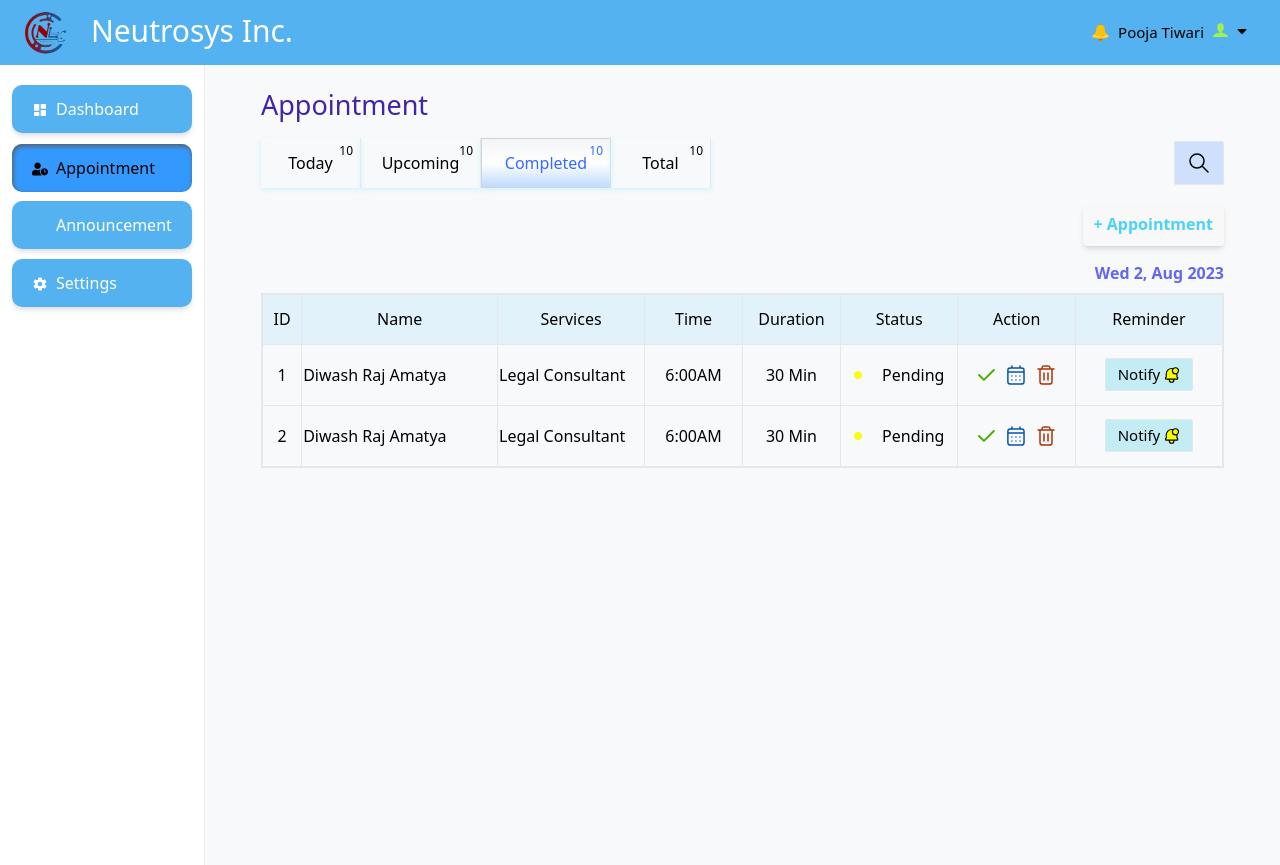
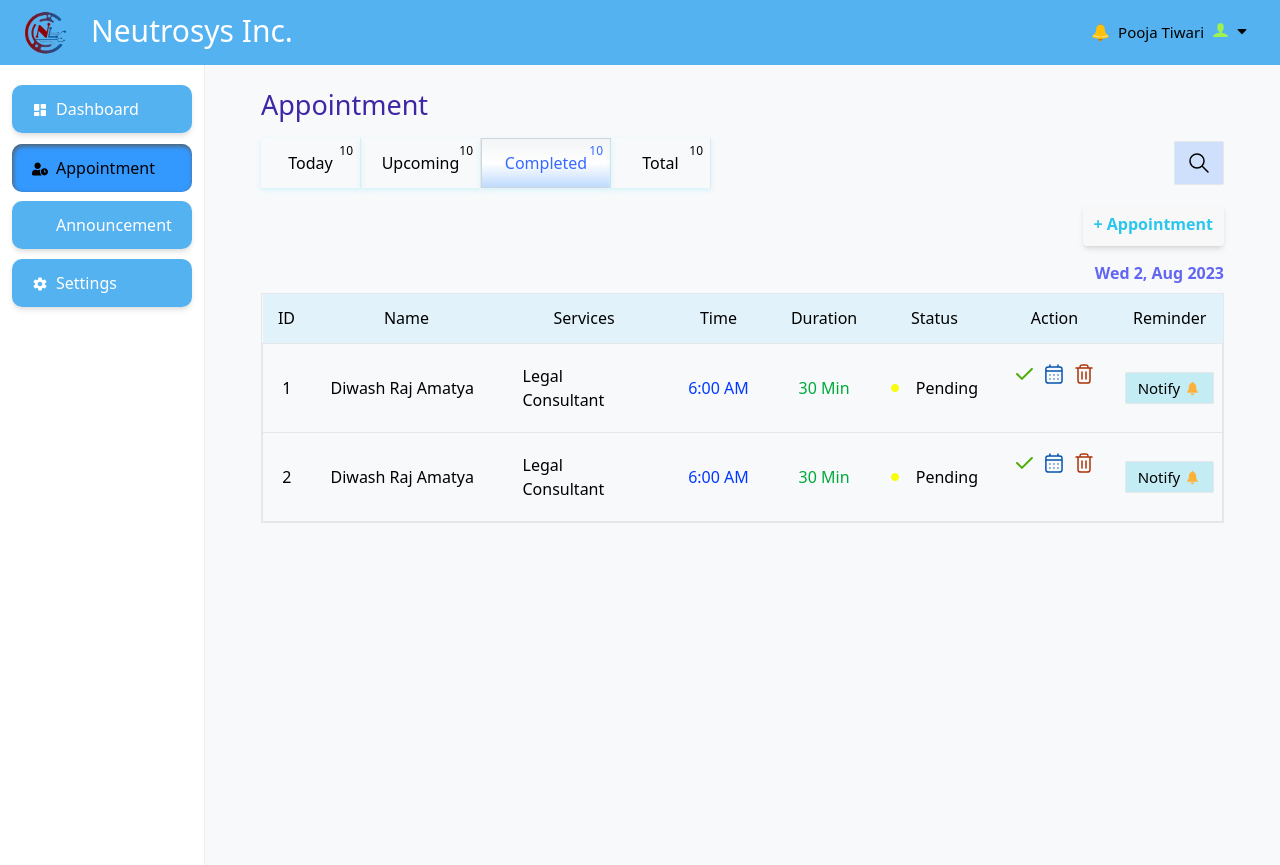
Before and after one commit to Ranjananeutroline/Appointment-Schedules, a React (Create React App) app: page /appointment in a window 1280 px wide. Both pictures are taken after a click on the button "Completed". Built offline with nearby package versions, Linux system fonts and the light colour scheme; no server answers; some icons are missing.

Commit message:
5th-sept

```diff
--- a/src/components/Appointment/Appointment.js
+++ b/src/components/Appointment/Appointment.js
@@ -297,7 +297,7 @@ function Appointment() {
         <button
             // onClick={onOpenModal2}
             onClick={onOpenModal}
-            className="bg-[#f8f8f8] px-[11px] pt-[8px] pb-[10px] text-[#4bd3f5] font-[600] shadow-md rounded-[4px] hover:bg-[#ffffff77]"
+            className="bg-[#f8f8f8] px-[11px] pt-[8px] pb-[10px] text-[#2cc6ec] font-[600] shadow-md rounded-[4px] add-appoint-btn"
           >
             + Appointment
           </button>
--- a/src/components/Appointment/Home.css
+++ b/src/components/Appointment/Home.css
@@ -26,6 +26,10 @@
   margin-top: 1rem;
 }
 
+.add-appoint-btn:hover{
+  box-shadow: rgba(0, 0, 0, 0.24) 0px 3px 8px;
+  color: #614BC3;
+}
 
 
 @media screen and (max-width: 800px) {
--- a/src/components/PrivateRoutes.jsx
+++ b/src/components/PrivateRoutes.jsx
@@ -5,7 +5,6 @@ import Settings from "../pages/Settings";
 import Announcement from "../pages/Announcement";
 import AppointmentsPage from "../pages/AppointmentsPage";
 import ProfilePage from "../pages/ProfilePage";
-
 
 
 const PrivateRoutes = () => {
--- a/src/shared/Table/Completed.js
+++ b/src/shared/Table/Completed.js
@@ -11,6 +11,7 @@ import Detail from "../AppointmentDetail/Detail";
 import AcceptTick from "../../assets/AcceptTick.svg";
 import Reschedule from "../../assets/Reschedule.svg";
 import Delete from "../../assets/delete.svg";
+import { IoIosNotifications } from 'react-icons/io';
 
 const closeIcon = (
   <svg
@@ -55,7 +56,7 @@ function Total() {
       contact: "9842411394",
       date: "2023/Jul/06",
       services: "Legal Consultant",
-      time: "6:00AM",
+      time: "6:00 AM",
       duration: "30 Min",
       color: "yellow",
       status: "Pending",
@@ -70,7 +71,7 @@ function Total() {
       contact: "9842411394",
       date: "2023/Jul/06",
       services: "Legal Consultant",
-      time: "6:00AM",
+      time: "6:00 AM",
       duration: "30 Min",
       color: "yellow",
       status: "Pending",
@@ -139,14 +140,14 @@ function Total() {
       <table className="w-[800px] md:w-full h-full">
         <thead className="bg-[#E2F2FA]">
           <tr className="h-[50px] text-[16px] md:text-[100%]">
-            <th className="border font-normal w-[4%]">ID</th>
-            <th className="border font-normal  w-[20%]">Name</th>
-            <th className="border  font-normal w-[15%]">Services</th>
-            <th className="border font-normal w-[10%]">Time</th>
-            <th className="border font-normal w-[10%]">Duration</th>
-            <th className="border  font-normal w-[12%]">Status</th>
-            <th className="border font-normal w-[12%]">Action</th>
-            <th className="border font-normal w-[15%]">Reminder</th>
+            <th className="font-man  font-medium w-[5%]">ID</th>
+            <th className="font-man  font-medium  w-[18%]">Name</th>
+            <th className="font-man  font-medium w-[17%]">Services</th>
+            <th className="font-man  font-medium w-[11%]">Time</th>
+            <th className="font-man  font-medium w-[11%]">Duration</th>
+            <th className="font-man  font-medium w-[12%]">Status</th>
+            <th className="font-man  font-medium w-[13%]">Action</th>
+            <th className="font-man  font-medium w-[15%]">Reminder</th>
           </tr>
         </thead>
         <tbody>
@@ -155,23 +156,23 @@ function Total() {
               key={item.id}
               className="border h-[50%] text-[16px] md:text-[16px] md:h-[60px]"
             >
-              <td className="border text-center w-[5%] md:w-[3%]">{item.id}</td>
-              <td className="border text-left w-[25%] md:w-[20%]">
+              <td className="text-center w-[5%] md:w-[3%]">{item.id}</td>
+              <td className=" text-left w-[25%] md:w-[20%] py-3.5 md:p-5">
                 <button onClick={() => onOpenDetailModal(item.id)}>
                   {item.name}
                 </button>
               </td>
-              <td className="border text-left w-[20%] md:w-[15%]">
+              <td className="text-left w-[20%] md:w-[15%] py-3 md:p-5">
                 {item.services}
               </td>
-              <td className="border  text-center  w-[15%] md:w-[10%]">
+              <td className="text-center  w-[15%] md:w-[10%] text-[#0038FF]  p-2 md:p-3">
                 {item.time}
               </td>
-              <td className="border   text-center w-[15%] md:w-[10%]">
+              <td className="text-center w-[15%] md:w-[10%] text-[#00AA3A] md:p-4">
                 {item.duration}
               </td>
-              <td className="border  text-center  w-[10%] md:w-[10%]">
-                <div className="md:flex md:justify-evenly md:gap-2  md:items-center  ">
+              <td className="text-center  w-[10%] md:w-[10%]">
+                <div className="md:flex md:justify-evenly md:gap-1  md:items-center  ">
                   <div className="flex justify-center items-centers">
                     {item.color === "yellow" ? (
                       <img className="w-2" src={circle} alt="yellow"></img>
@@ -337,7 +338,7 @@ function Total() {
                   </div>
                 </Modal>
               </td>
-              <td className=" border">
+              <td>
                 <div className="flex justify-center">
                   {!item.notified ? (
                     <button
@@ -345,7 +346,8 @@ function Total() {
                       onClick={() => handleNotifyClick(item.id)}
                     >
                       <span className="hidden  md:inline">{item.reminder}</span>
-                      <img className="w-4 " src={bell} alt="notification" />
+                      <IoIosNotifications style={{color:"#FEB139", fontSize:"17px"}}/>
+                      {/* <img className="w-4 " src={bell} alt="notification" /> */}
                     </button>
                   ) : (
                     <button className="flex gap-1 px-2 bg-[#EDEDED] text-[#0038FF] text-[14px] justify-center rounded-sm items-center p-1">
--- a/src/shared/Table/Today.css
+++ b/src/shared/Table/Today.css
@@ -21,3 +21,14 @@
 td{
   border: 1px solid;
 } */
+@media only screen and (max-width: 1075px){
+  .action-display{
+    gap: 0.35rem;
+  }
+  .today-n{
+    width: 165px;
+  }
+  .today-s{
+    width: 140px;
+  }
+}
--- a/src/shared/Table/Total.js
+++ b/src/shared/Table/Total.js
@@ -11,6 +11,7 @@ import Detail from "../AppointmentDetail/Detail";
 import AcceptTick from "../../assets/AcceptTick.svg";
 import Reschedule from "../../assets/Reschedule.svg";
 import Delete from "../../assets/delete.svg";
+import { IoIosNotifications } from 'react-icons/io';
 
 const closeIcon = (
   <svg
@@ -55,7 +56,7 @@ function Total() {
       contact: "9842411394",
       date: "2023/Jul/06",
       services: "Legal Consultant",
-      time: "6:00AM",
+      time: "6:00 AM",
       duration: "30 Min",
       color: "yellow",
       status: "Pending",
@@ -70,7 +71,7 @@ function Total() {
       contact: "9842411394",
       date: "2023/Jul/06",
       services: "Legal Consultant",
-      time: "6:00AM",
+      time: "6:00 AM",
       duration: "30 Min",
       color: "yellow",
       status: "Pending",
@@ -139,14 +140,14 @@ function Total() {
       <table className="w-full h-full">
         <thead className="bg-[#E2F2FA]">
           <tr className="h-[50px] text-[12px] md:text-[16px]">
-            <th className="border font-normal  w-[5%] md:w-[4%]">ID</th>
-            <th className="border font-normal  w-[25%] md:w-[20%]">Name</th>
-            <th className="border  font-normal w-[20%] md:w-[15%]">Services</th>
-            <th className="border font-normal w-[15%] md:w-[10%]">Time</th>
-            <th className="border font-normal w-[15%] md:w-[10%]">Duration</th>
-            <th className="border  font-normal w-[10%] md:w-[10%]">Status</th>
-            <th className="border font-normal w-[10%] md:w-[12%]">Action</th>
-            <th className="border font-normal w-[10%] md:w-[13%]">Reminder</th>
+            <th className="font-man  font-medium  w-[5%] md:w-[4%]">ID</th>
+            <th className="font-man  font-medium  w-[25%] md:w-[20%]">Name</th>
+            <th className="font-man  font-medium w-[20%] md:w-[15%]">Services</th>
+            <th className="font-man  font-medium w-[15%] md:w-[11%]">Time</th>
+            <th className="font-man  font-medium w-[15%] md:w-[11%]">Duration</th>
+            <th className="font-man  font-medium w-[10%] md:w-[11%]">Status</th>
+            <th className="font-man  font-medium w-[10%] md:w-[13%]">Action</th>
+            <th className="font-man  font-medium w-[10%] md:w-[10%]">Reminder</th>
           </tr>
         </thead>
         <tbody>
@@ -155,8 +156,8 @@ function Total() {
               key={item.id}
               className="border h-[50%] text-[11px] md:text-[16px] md:h-[60px]"
             >
-              <td className="border text-center w-[5%] md:w-[3%]">{item.id}</td>
-              <td className="border text-center w-[25%] md:w-[20%]">
+              <td className=" text-center w-[5%] md:w-[3%]">{item.id}</td>
+              <td className="text-left w-[25%] md:w-[20%] py-3.5 md:p-5">
                 <button
                   // className="border "
                   onClick={() => onOpenDetailModal(item.id)}
@@ -164,17 +165,17 @@ function Total() {
                   {item.name}
                 </button>
               </td>
-              <td className="border text-center w-[20%] md:w-[15%]">
+              <td className="text-left w-[20%] md:w-[15%] py-3 md:p-5">
                 {item.services}
               </td>
-              <td className="border  text-center  w-[15%] md:w-[10%]">
+              <td className="text-center  w-[15%] md:w-[10%] text-[#0038FF]">
                 {item.time}
               </td>
-              <td className="border   text-center w-[15%] md:w-[10%]">
+              <td className="text-center w-[15%] md:w-[10%] text-[#00AA3A]">
                 {item.duration}
               </td>
-              <td className="border  text-center  w-[10%] md:w-[10%]">
-                <div className="md:flex md:justify-evenly md:gap-2  md:items-center  ">
+              <td className="text-center  w-[10%] md:w-[10%]">
+                <div className="md:flex md:justify-evenly md:gap-1  md:items-center  ">
                   <div className="flex justify-center items-centers">
                     {item.color === "yellow" ? (
                       <img className="w-2" src={circle} alt="yellow"></img>
@@ -340,7 +341,7 @@ function Total() {
                   </div>
                 </Modal>
               </td>
-              <td className="text-center justify-center border">
+              <td className="text-center justify-center">
               <div className="flex justify-center">
                 {!item.notified ? (
                   <button
@@ -348,7 +349,8 @@ function Total() {
                     onClick={() => handleNotifyClick(item.id)}
                   >
                     <span className="hidden  md:inline">{item.reminder}</span>
-                    <img className="w-4 " src={bell} alt="notification" />
+                    <IoIosNotifications style={{color:"#FEB139", fontSize:"17px"}}/>
+                    {/* <img className="w-4 " src={bell} alt="notification" /> */}
                   </button>
                 ) : (
                   <button className="flex gap-1 px-2 bg-[#EDEDED] text-[#0038FF] text-[14px] justify-center rounded-sm items-center p-1">
--- a/src/shared/Table/Upcoming.js
+++ b/src/shared/Table/Upcoming.js
@@ -320,7 +320,7 @@ function Upcoming({ childAddAppointment, searchText, searchTermFromUpcoming }) {
                     {item.name}
                   </button>
                 </td>
-                <td className="text-left text-[13px]   py-3   md:text-[16px] md:p-5">
+                <td className="text-left text-[13px]  py-3  md:text-[16px] md:p-5">
                   {item.services}
                 </td>
                 <td className=" md:text-center   p-2   md:text-[16px] md:p-3 text-[#0038FF] ">
--- a/src/shared/Table/css/Upcoming.css
+++ b/src/shared/Table/css/Upcoming.css
@@ -16,9 +16,9 @@
   right: 14px;
 
 }
-/* th{
+ /* th{
   border: 1px solid;
 }
 td{
   border: 1px solid;
-} */
+}  */
```
Also changed, not shown: src/components/Dashboard/Dashboard.css (+8 -7 lines), src/shared/Table/Today.js (+9 -9 lines).
